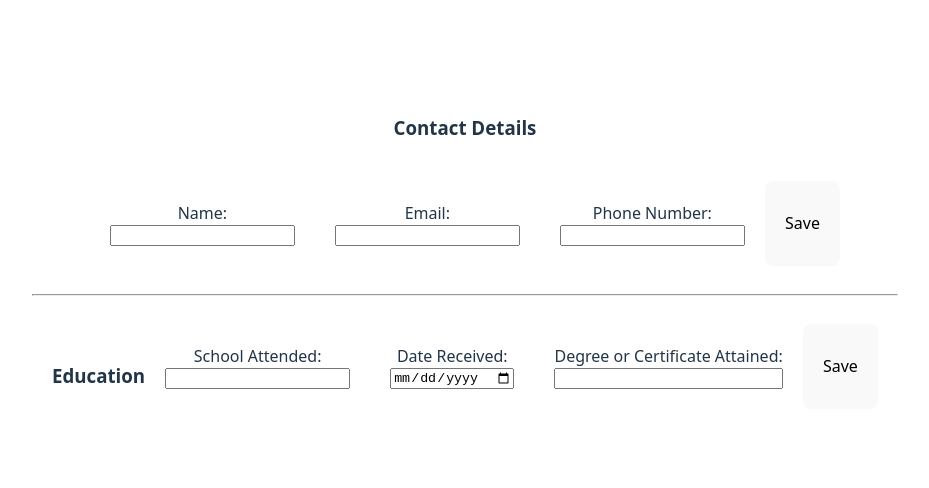
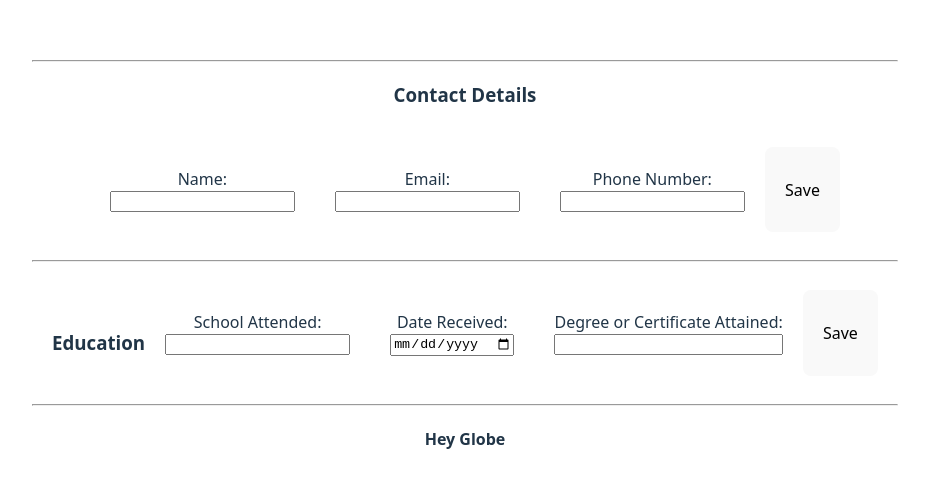
Before and after one commit to mkrell23/odin-CV-Webpage, a React (Vite) app: page / in a window 1280 px wide. Shown: the part 138-626 px from the top of the page, without its empty margins (175-1104 px from the left). Built offline with nearby package versions, Linux system fonts and the light colour scheme.

Commit message:
Creation of experience section/component

```diff
--- a/src/App.jsx
+++ b/src/App.jsx
@@ -2,15 +2,19 @@
 import './App.css'
 import Contact from './components/contact'
 import Education from './components/education'
+import Experience from './components/experience'
 
 function App() {
   // const [count, setCount] = useState(0)
 
   return (
     <>
+    <hr />
       <Contact />
       <hr />
       <Education />
+      <hr />
+      <Experience />
     </>
   )
 }
--- /dev/null
+++ b/src/components/experience.jsx
@@ -0,0 +1,9 @@
+export default function Experience(){
+
+
+    return(
+        <>
+        <h4>Hey Globe</h4>
+        </>
+    )
+}
```
